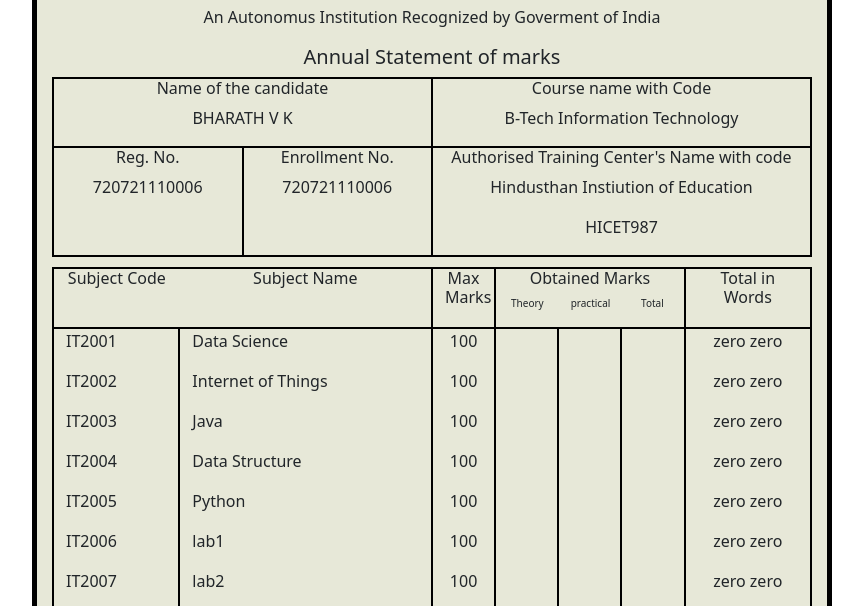
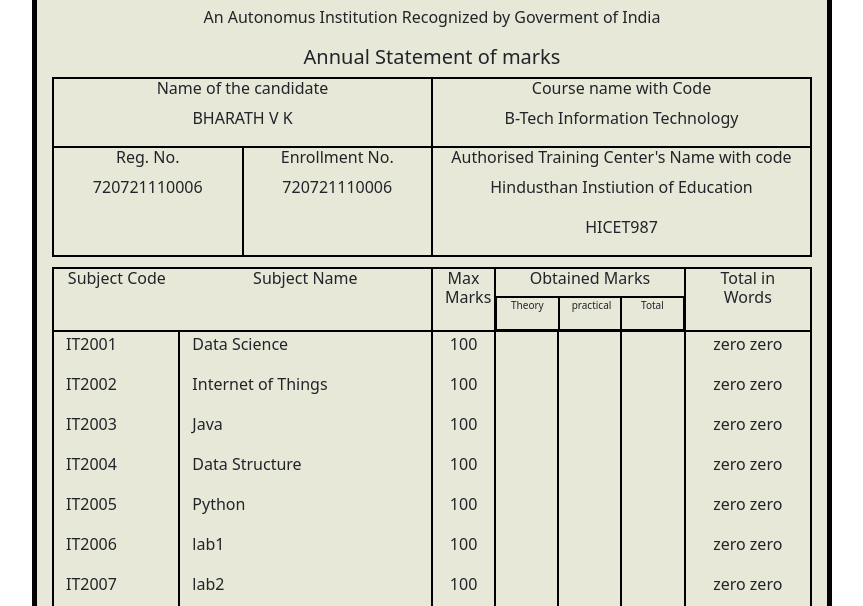
Before and after one commit to bharathvenkatesan467/Marksheet, a plain HTML site: page index.html in a window 1280 px wide. Shown: the part 181-787 px from the top of the page, without its empty margins (208-1071 px from the left). Drawn offline with nearby package versions, Linux system fonts and the light colour scheme.

Commit message:
Update style.css

```diff
--- a/style/style.css
+++ b/style/style.css
@@ -52,6 +52,12 @@ body{
 }
 .t1,.c1{
     border: 1px solid black;
+    border-collapse: collapse;
+}
+
+.c3{
+    border: 1px solid black ;
+    border-top: 2px solid black;
     border-collapse: collapse;
 }
 .t2{
```
